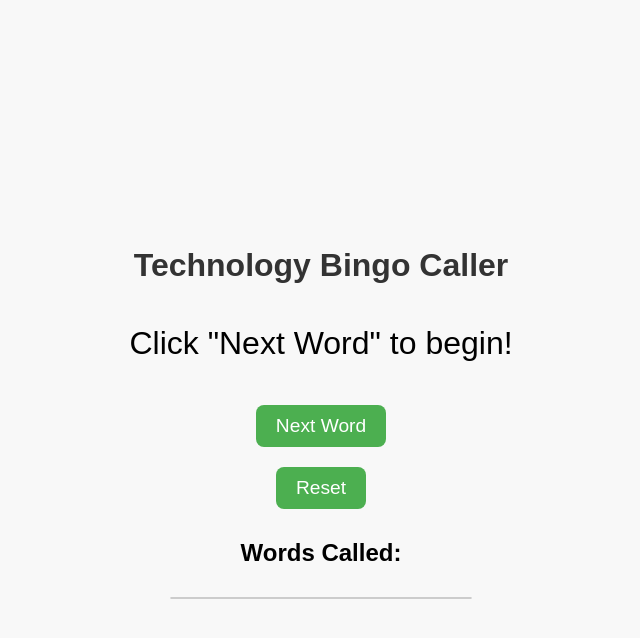
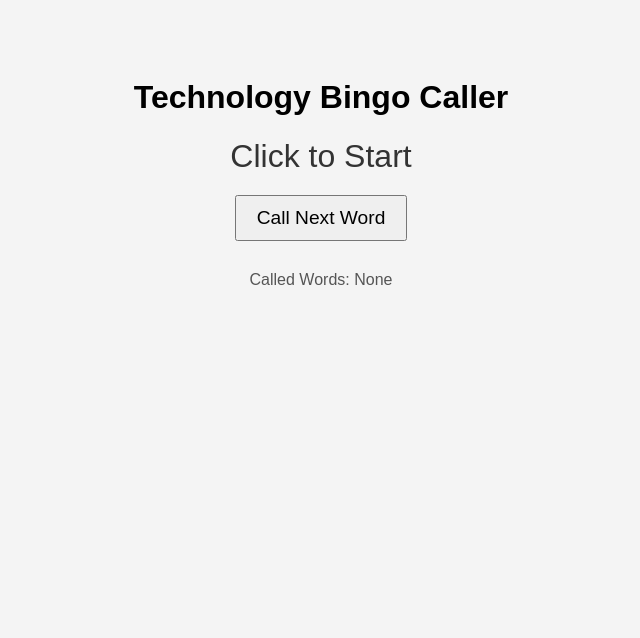
Before and after one commit to RindiDowe/BingoRandomizer, a plain HTML site: page index.html in a window 1280 px wide. Shown: the whole page, without its empty margins (319-959 px from the left). Drawn offline with Linux system fonts and the light colour scheme.

Commit message:
index.html

```diff
--- a/index.html
+++ b/index.html
@@ -1,107 +1,65 @@
 <!DOCTYPE html>
 <html lang="en">
 <head>
-  <meta charset="UTF-8">
-  <meta name="viewport" content="width=device-width, initial-scale=1.0">
-  <title>Tech Bingo Caller</title>
+  <meta charset="UTF-8" />
+  <meta name="viewport" content="width=device-width, initial-scale=1.0"/>
+  <title>Tech Bingo Randomizer</title>
   <style>
     body {
       font-family: 'Arial', sans-serif;
-      background-color: #f8f8f8;
-      display: flex;
-      flex-direction: column;
-      align-items: center;
-      justify-content: center;
-      height: 100vh;
-      margin: 0;
-      padding: 20px;
       text-align: center;
+      padding: 50px;
+      background-color: #f4f4f4;
     }
-
-    h1 {
+    .word {
+      font-size: 2rem;
+      margin: 20px;
       color: #333;
     }
-
-    .word-display {
-      font-size: 2rem;
-      margin: 20px 0;
-      min-height: 50px;
-    }
-
     button {
       padding: 10px 20px;
       font-size: 1.2rem;
-      margin: 10px;
       cursor: pointer;
-      border-radius: 8px;
-      border: none;
-      background-color: #4CAF50;
-      color: white;
     }
-
-    button:hover {
-      background-color: #45a049;
-    }
-
-    #callList {
-      list-style: none;
-      padding: 0;
-      max-height: 200px;
-      overflow-y: auto;
-      margin-top: 10px;
-      width: 100%;
-      max-width: 300px;
-      text-align: left;
-      background: white;
-      border: 1px solid #ccc;
-      border-radius: 8px;
-    }
-
-    #callList li {
-      font-size: 1.1rem;
-      padding: 5px 10px;
-      border-bottom: 1px solid #eee;
+    .called {
+      margin-top: 30px;
+      font-size: 1rem;
+      color: #555;
     }
   </style>
 </head>
 <body>
+
   <h1>Technology Bingo Caller</h1>
-  <div class="word-display" id="wordDisplay">Click "Next Word" to begin!</div>
-  <button onclick="nextWord()">Next Word</button>
-  <button onclick="resetGame()">Reset</button>
-
-  <h2>Words Called:</h2>
-  <ul id="callList"></ul>
+  <div class="word" id="wordDisplay">Click to Start</div>
+  <button onclick="callWord()">Call Next Word</button>
+  <div class="called" id="calledList">Called Words: None</div>
 
   <script>
     const words = [
-      'Mouse', 'Keyboard', 'Monitor', 'Headphones', 'Printer', 'Chromebook',
-      'Internet', 'Tablet', 'Login', 'Search Engine', 'Touchpad', 'Shift Key',
-      'Password', 'Desktop', 'Touch Screen', 'Google Classroom', 'Link', 'Curser',
-      'Home Page', 'Browser', 'Charger', 'Paste', 'Copy', 'Power Button', 'Select All'
+      "Mouse", "Keyboard", "Monitor", "Headphones", "Printer", "Chromebook",
+      "Internet", "Tablet", "Login", "Search Engine", "Touchpad", "Shift Key",
+      "Password", "Desktop", "Touch Screen", "Google Classroom", "Link",
+      "Curser", "Home Page", "Browser", "Charger", "Paste", "Copy",
+      "Power Button", "Select All"
     ];
 
-    let remaining = [...words];
+    let called = [];
 
-    function nextWord() {
-      if (remaining.length === 0) {
-        document.getElementById("wordDisplay").textContent = "All words have been called!";
+    function callWord() {
+      if (words.length === 0) {
+        document.getElementById('wordDisplay').innerText = "All words called!";
         return;
       }
-      const index = Math.floor(Math.random() * remaining.length);
-      const word = remaining.splice(index, 1)[0];
-      document.getElementById("wordDisplay").textContent = word;
 
-      const li = document.createElement('li');
-      li.textContent = word;
-      document.getElementById("callList").appendChild(li);
-    }
+      const randomIndex = Math.floor(Math.random() * words.length);
+      const word = words.splice(randomIndex, 1)[0];
+      called.push(word);
 
-    function resetGame() {
-      remaining = [...words];
-      document.getElementById("wordDisplay").textContent = "Click 'Next Word' to begin!";
-      document.getElementById("callList").innerHTML = '';
+      document.getElementById('wordDisplay').innerText = word;
+      document.getElementById('calledList').innerText = "Called Words: " + called.join(", ");
     }
   </script>
+
 </body>
 </html>
```
